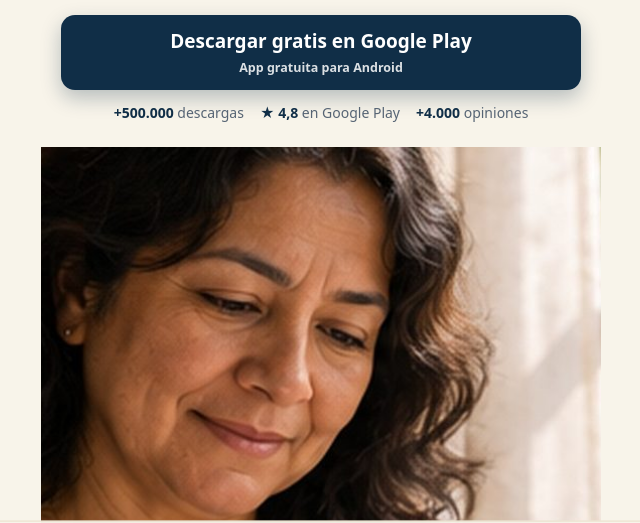
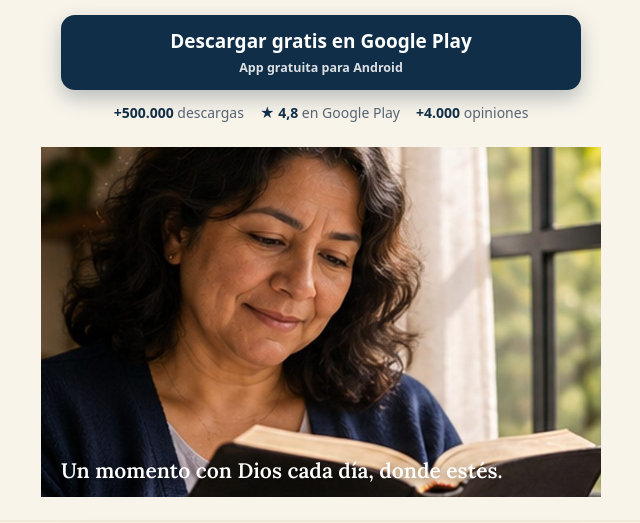
Before and after one commit to moldermobile/1000estudiosbiblicos, a plain HTML site: page index.html in a window 1280 px wide. Shown: the part 294-817 px from the top of the page, without its empty margins (319-959 px from the left). Drawn offline with Linux system fonts and the light colour scheme.

Commit message:
Ajuste foto hero y leyenda

```diff
--- a/index.html
+++ b/index.html
@@ -32,7 +32,7 @@ h1{font-family:var(--serif);font-size:34px;line-height:1.12;margin:0 0 12px;colo
 .prueba{display:flex;justify-content:center;gap:8px 16px;flex-wrap:wrap;margin:12px 0 0;font-size:14px;color:var(--mut)}
 .prueba b{color:var(--azul)}
 .foto{margin:24px -20px 0;position:relative}
-.foto img{width:100%;aspect-ratio:16/10;object-fit:cover}
+.foto img{width:100%;height:auto;aspect-ratio:16/10;object-fit:cover}
 .foto figcaption{position:absolute;left:20px;right:20px;bottom:14px;color:#fff;font-family:var(--serif);font-size:21px;line-height:1.2;text-shadow:0 2px 12px rgba(0,0,0,.55)}
 h2{font-family:var(--serif);font-size:26px;line-height:1.18;color:var(--azul);margin:34px 0 14px;text-wrap:balance}
 .cards{display:grid;gap:12px}
@@ -46,7 +46,7 @@ h2{font-family:var(--serif);font-size:26px;line-height:1.18;color:var(--azul);ma
 .pasos li{counter-increment:p;display:flex;gap:12px;align-items:flex-start;background:#fff;border:1px solid var(--linea);border-radius:14px;padding:12px 14px}
 .pasos li::before{content:counter(p);flex:0 0 30px;height:30px;border-radius:50%;background:var(--azul);color:#fff;font-weight:800;display:flex;align-items:center;justify-content:center}
 .gal{display:flex;gap:10px;overflow-x:auto;scroll-snap-type:x mandatory;margin:0 -20px;padding:0 20px 6px}
-.gal img{flex:0 0 86%;scroll-snap-align:center;border-radius:12px;border:1px solid var(--linea)}
+.gal img{flex:0 0 86%;height:auto;scroll-snap-align:center;border-radius:12px;border:1px solid var(--linea)}
 .nota{font-size:13px;color:var(--mut);margin:8px 0 0}
 .res{background:#fff;border-left:4px solid var(--oro);border-radius:12px;padding:14px 16px;margin:0 0 10px}
 .res q{display:block;font-family:var(--serif);font-size:18px;line-height:1.4;color:var(--azul)}
@@ -77,7 +77,7 @@ footer{text-align:center;color:var(--mut);font-size:12.5px;margin-top:24px;line-
 
   <figure class="foto">
     <img src="img/foto-02_devocional.jpg" alt="Mujer leyendo la Biblia junto a la ventana" width="1080" height="589">
-    <figcaption>El mismo celular que te distrae puede ser tu momento con Dios.</figcaption>
+    <figcaption>Un momento con Dios cada día, donde estés.</figcaption>
   </figure>
 
   <section class="momento">
```
